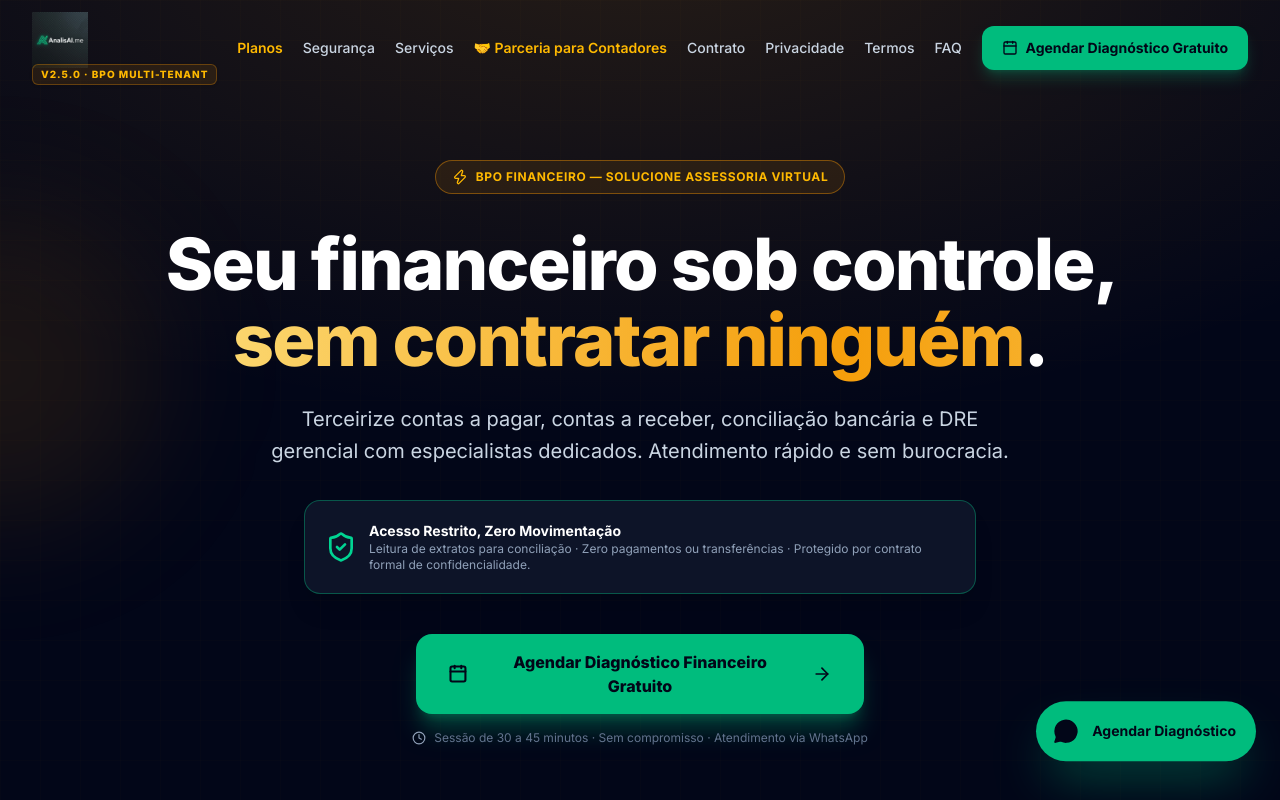
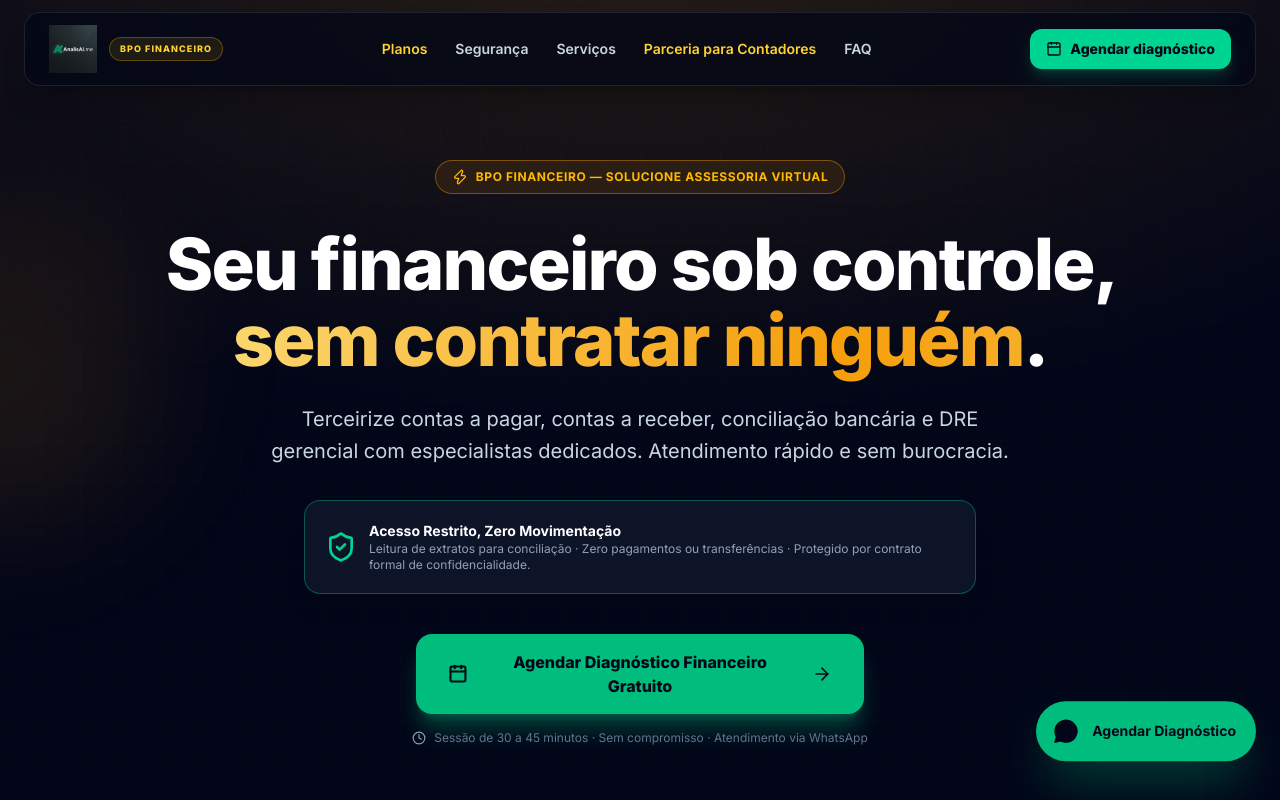
Before and after one commit to mdepaula1972/analisai-landing, a Next.js app: page / in a window 1280 px wide. Shown: the top 800 px of the page. Built offline with nearby package versions, Linux system fonts and the light colour scheme.

Commit message:
Checkpoint: Cabeçalho reorganizado com logo e badge alinhados, navegação essencial com espaçamento consistente, Parceria para Contadores sem quebra de linha e CTA responsivo para diagnóstico. Build Next validado e preview visual conferido em desktop.

```diff
--- a/client/public/__manus__/version.json
+++ b/client/public/__manus__/version.json
@@ -1,4 +1,4 @@
 {
-  "timestamp": 1787097615090,
-  "version": "9743b381"
+  "timestamp": 1787097949481,
+  "version": "0aa95f2b"
 }
--- a/src/app/page.tsx
+++ b/src/app/page.tsx
@@ -127,40 +127,29 @@ export default function BpoLandingMain() {
       </a>
 
       {/* ── NAVBAR ── */}
-      <header className={`fixed top-0 w-full z-50 transition-all duration-300 ${scrolled ? 'bg-slate-950/90 backdrop-blur-xl border-b border-slate-800/80 shadow-xl shadow-black/30' : 'bg-transparent'}`}>
-        <div className="max-w-7xl mx-auto px-4 sm:px-6 lg:px-8 h-24 flex items-center justify-between">
-          <div className="flex flex-col items-start justify-center">
-            <Image src="/logo.png" alt="AnalisAI.me — Solucione Assessoria Virtual" width={480} height={132} className="h-12 sm:h-14 w-auto object-contain" priority />
-            <div className="flex items-center gap-1.5 -mt-1">
-              <span className="text-[10px] font-extrabold tracking-widest uppercase text-amber-400 bg-amber-500/10 border border-amber-500/30 px-2 py-0.5 rounded-md shadow-sm">
-                v2.5.0 · BPO Multi-tenant
-              </span>
-            </div>
-          </div>
+      <header className={`fixed inset-x-0 top-0 z-50 px-3 pt-3 sm:px-5 lg:px-6 transition-all duration-300 ${scrolled ? 'pt-2' : ''}`}>
+        <div className={`mx-auto flex max-w-7xl items-center justify-between gap-4 rounded-2xl border px-4 py-3 sm:px-5 lg:px-6 transition-all duration-300 ${scrolled ? 'border-slate-700/80 bg-slate-950/95 shadow-2xl shadow-black/40 backdrop-blur-2xl' : 'border-white/10 bg-slate-950/70 shadow-xl shadow-black/20 backdrop-blur-xl'}`}>
+          <Link href="#top" className="flex min-w-0 shrink-0 items-center gap-3" aria-label="AnalisAI.me — início">
+            <Image src="/logo.png" alt="AnalisAI.me — Solucione Assessoria Virtual" width={480} height={132} className="h-10 w-auto object-contain sm:h-12" priority />
+            <span className="hidden whitespace-nowrap rounded-full border border-amber-400/30 bg-amber-400/10 px-2.5 py-1 text-[9px] font-extrabold uppercase tracking-[.12em] text-amber-300 md:inline-flex">BPO Financeiro</span>
+          </Link>
 
-          <nav className="hidden lg:flex items-center gap-5 text-xs xl:text-sm font-medium text-slate-300">
-            <a href="#planos" className="hover:text-amber-400 transition-colors font-semibold text-amber-400">Planos</a>
-            <a href="#seguranca" className="hover:text-amber-400 transition-colors">Segurança</a>
-            <a href="#servicos" className="hover:text-amber-400 transition-colors">Serviços</a>
-            <Link href="/parceiros" className="hover:text-amber-400 text-amber-400 font-semibold transition-colors flex items-center gap-1">
-              🤝 Parceria para Contadores
-            </Link>
-            <Link href="/contrato" className="hover:text-amber-400 transition-colors">Contrato</Link>
-            <Link href="/privacidade" className="hover:text-emerald-400 transition-colors">Privacidade</Link>
-            <Link href="/termos" className="hover:text-amber-400 transition-colors">Termos</Link>
-            <a href="#faq" className="hover:text-amber-400 transition-colors">FAQ</a>
+          <nav className="hidden items-center gap-5 text-sm font-semibold text-slate-300 lg:flex xl:gap-7" aria-label="Navegação principal">
+            <a href="#planos" className="whitespace-nowrap text-amber-300 transition-colors hover:text-amber-200">Planos</a>
+            <a href="#seguranca" className="whitespace-nowrap transition-colors hover:text-amber-300">Segurança</a>
+            <a href="#servicos" className="whitespace-nowrap transition-colors hover:text-amber-300">Serviços</a>
+            <Link href="/parceiros" className="whitespace-nowrap text-amber-300 transition-colors hover:text-amber-200">Parceria para Contadores</Link>
+            <a href="#faq" className="whitespace-nowrap transition-colors hover:text-amber-300">FAQ</a>
           </nav>
 
-          <a
-            href={WA_DIAGNOSTICO_DIRETO}
-            target="_blank"
-            rel="noopener noreferrer"
-            id="nav-cta-whatsapp"
-            className="bg-emerald-500 hover:bg-emerald-400 text-slate-950 font-bold px-5 py-3 rounded-xl transition-all hover:scale-[1.03] shadow-lg shadow-emerald-500/25 text-sm flex items-center gap-2"
-          >
-            <Calendar className="w-4 h-4" />
-            Agendar Diagnóstico Gratuito
-          </a>
+          <div className="flex shrink-0 items-center gap-2">
+            <Link href="/parceiros" className="hidden rounded-xl border border-amber-400/30 px-3 py-2 text-xs font-bold text-amber-300 transition hover:border-amber-300/60 hover:bg-amber-400/10 sm:inline-flex lg:hidden">Parceria</Link>
+            <a href={WA_DIAGNOSTICO_DIRETO} target="_blank" rel="noopener noreferrer" id="nav-cta-whatsapp" className="inline-flex items-center gap-2 rounded-xl bg-emerald-400 px-3.5 py-2.5 text-xs font-extrabold text-slate-950 shadow-lg shadow-emerald-400/20 transition hover:-translate-y-0.5 hover:bg-emerald-300 sm:px-4 sm:text-sm">
+              <Calendar className="h-4 w-4" />
+              <span className="hidden sm:inline">Agendar diagnóstico</span>
+              <span className="sm:hidden">Agendar</span>
+            </a>
+          </div>
         </div>
       </header>
 
```
Also changed, not shown: 2 other files (tests, documents, lock files or other folders).
